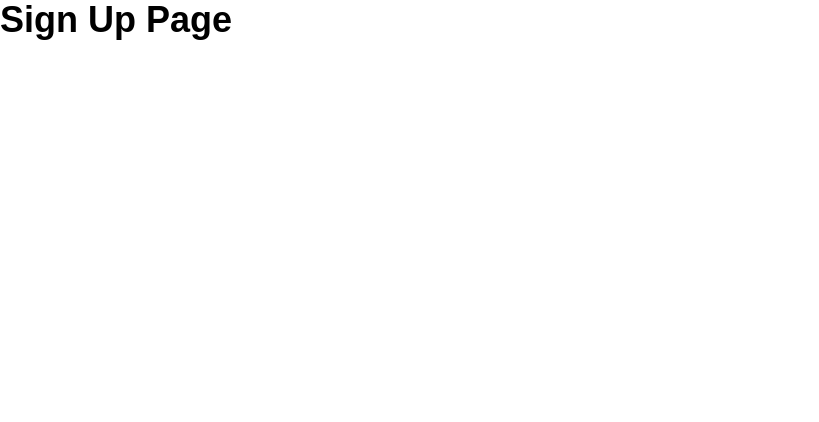
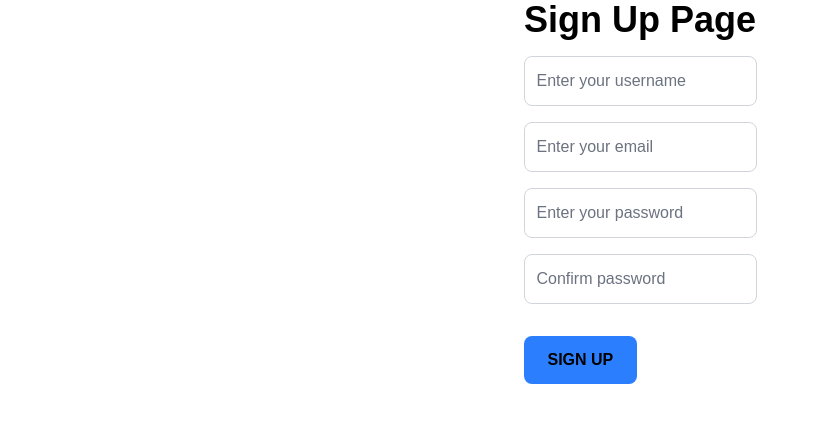
Before and after one commit to autumnalEqvinox/wordle-royale, a Next.js app: page /signup in a window 1280 px wide. Shown: the top 422 px of the page, without its empty margins (0-819 px from the left). Built offline with nearby package versions, Linux system fonts and the light colour scheme.

Commit message:
login and signup page forms

```diff
--- a/app/globals.css
+++ b/app/globals.css
@@ -2,7 +2,7 @@
 
 :root {
   --background: #ffffff;
-  --foreground: #ffffff;
+  --foreground: #000000;
 }
 
 @theme inline {
@@ -15,7 +15,7 @@
 @media (prefers-color-scheme: dark) {
   :root {
     --background: #ffffff;
-    --foreground: #ededed;
+    --foreground: #000000;
   }
 }
 
@@ -24,3 +24,15 @@ body {
   color: var(--foreground);
   font-family: Arial, Helvetica, sans-serif;
 }
+
+input {
+  background-color: #ffffff;
+  color: #000000;
+  border: 1px solid #d1d5db;
+  padding: 12px;
+  border-radius: 8px;
+}
+
+input::placeholder {
+  color: #6b7280;
+}
--- a/app/layout.tsx
+++ b/app/layout.tsx
@@ -14,7 +14,7 @@ const geistMono = Geist_Mono({
 
 export const metadata: Metadata = {
   title: "Wordle Royale ",
-  description: "Generated by create next app",
+  description: "%s | Wordle Royale",
 };
 
 export default function RootLayout({ children }: LayoutProps<"/">) {
--- a/app/login/page.tsx
+++ b/app/login/page.tsx
@@ -1,7 +1,34 @@
+"use client";
+import { useState } from "react";
+
 export default function Login() {
+    const [email, setEmail] = useState("");
+    const [password, setPassword] = useState("");
+
     return (
-        <div>
+        <div className="flex flex-col items-center justify-center">
             <h1 className="text-4xl text-black font-bold mb-4">Login Page</h1>
+
+            <form className="flex flex-col gap-4">
+                <input
+                    type="email"
+                    placeholder="Enter your email"
+                    required
+                    value={email}
+                    onChange={(e) => setEmail(e.target.value)}
+                />
+                <input
+                    type="password"
+                    placeholder="Enter your password"
+                    required
+                    value={password}
+                    onChange={(e) => setPassword(e.target.value)}
+                />
+
+                <button type="submit" className="bg-blue-500 text-black font-bold px-6 py-3 rounded-lg w-fit mt-4">
+                    LOGIN
+                </button>
+            </form>
         </div>
     );
 }
--- a/app/signup/page.tsx
+++ b/app/signup/page.tsx
@@ -1,7 +1,48 @@
+"use client";
+import { useState } from "react";
+
 export default function Signup() {
+    const [username, setUsername] = useState("");
+    const [email, setEmail] = useState("");
+    const [password, setPassword] = useState("");
     return (
-        <div>
+        <div className="flex flex-col items-center justify-center">
             <h1 className="text-4xl text-black font-bold mb-4">Sign Up Page</h1>
+            <form className="flex flex-col gap-4">
+                <input
+                    type="text"
+                    placeholder="Enter your username"
+                    required
+                    value={username}
+                    onChange={(e) => setUsername(e.target.value)}
+                />
+                <input
+                    type="email"
+                    placeholder="Enter your email"
+                    required
+                    value={email}
+                    onChange={(e) => setEmail(e.target.value)}
+                />
+                <input
+                    type="password"
+                    placeholder="Enter your password"
+                    required
+                    value={password}
+                    onChange={(e) => setPassword(e.target.value)}
+                />
+
+                <input
+                    type="password"
+                    placeholder="Confirm password"
+                    required
+                    value={password}
+                    onChange={(e) => setPassword(e.target.value)}
+                />
+
+                <button type="submit" className="bg-blue-500 text-black font-bold px-6 py-3 rounded-lg w-fit mt-4">
+                    SIGN UP
+                </button>
+            </form>
         </div>
     );
 }
```
